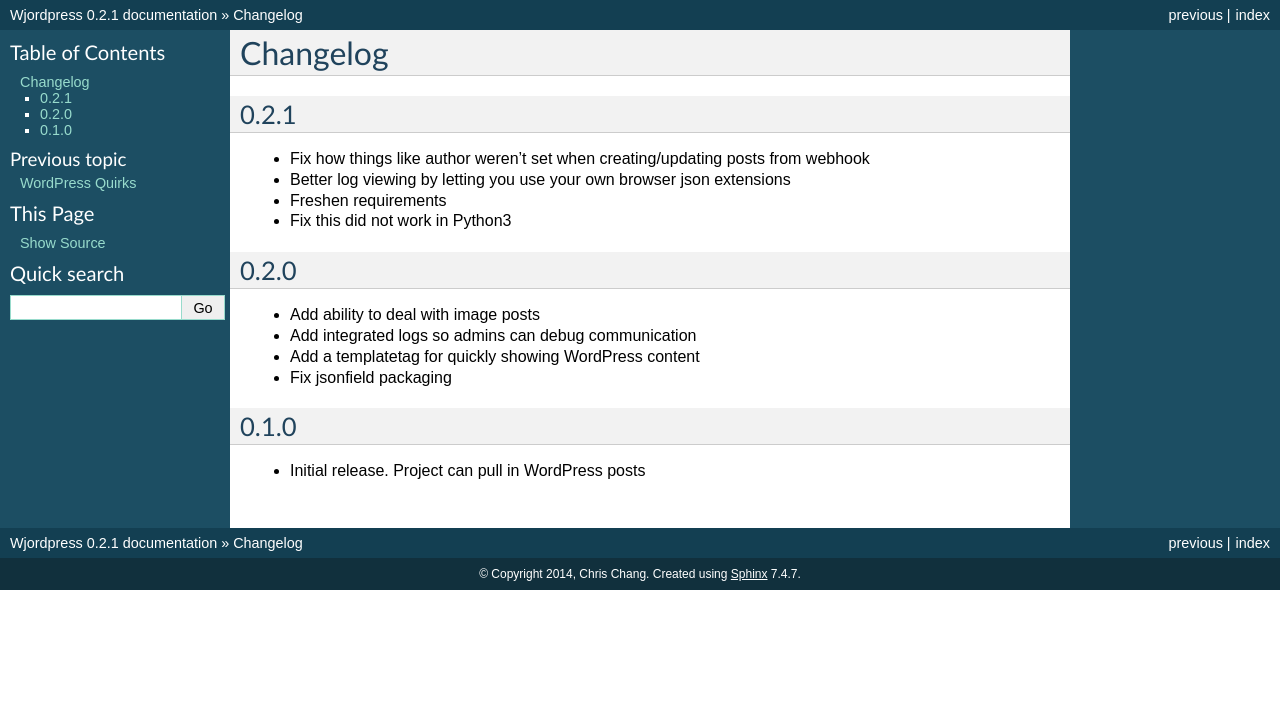
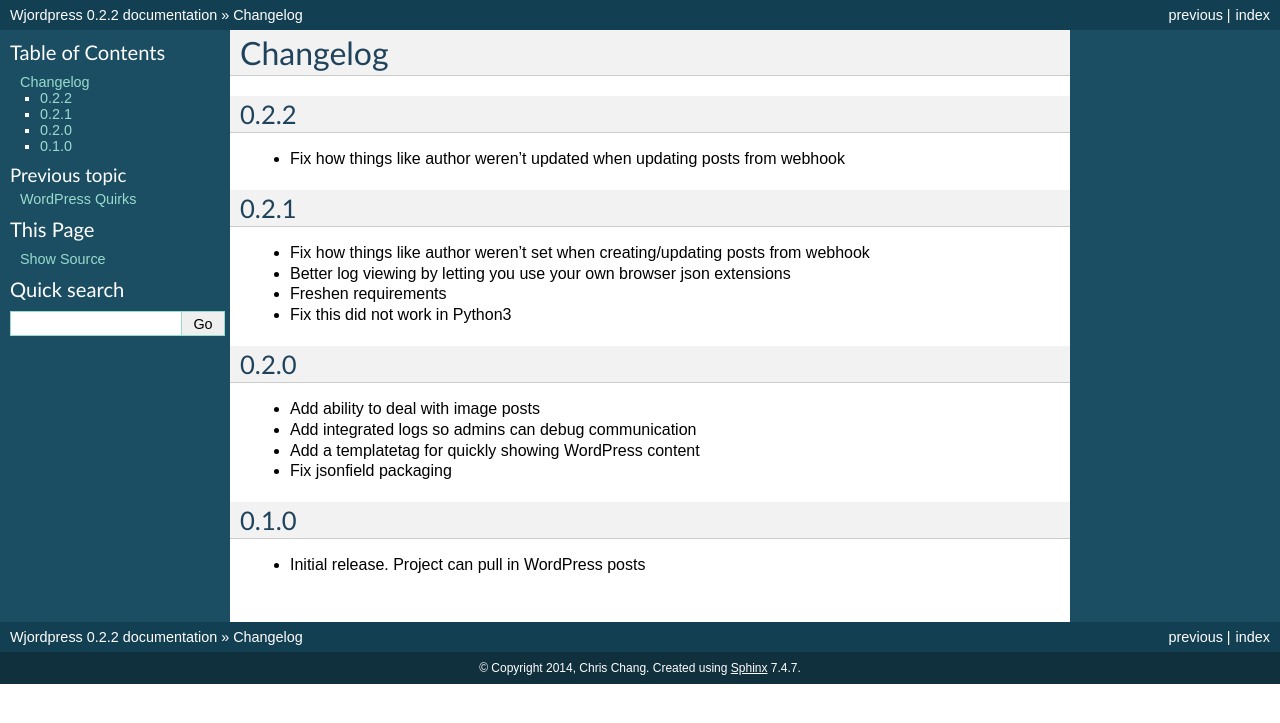
Before and after one commit to texastribune/wjordpress, a Sphinx documentation site: the page built from docs/changelog.rst, in a window 1280 px wide. Shown: the top 723 px of the page. Built offline with Sphinx 7.4.7, drawn with Linux system fonts in a browser that asks for light colours.

Commit message:
bump version to v0.2.2

```diff
--- a/docs/changelog.rst
+++ b/docs/changelog.rst
@@ -1,5 +1,10 @@
 Changelog
 =========
+
+0.2.2
+-----
+
+* Fix how things like author weren't updated when updating posts from webhook
 
 0.2.1
 -----
--- a/docs/conf.py
+++ b/docs/conf.py
@@ -51,9 +51,9 @@
 # built documents.
 #
 # The short X.Y version.
-version = '0.2.1'
+version = '0.2.2'
 # The full version, including alpha/beta/rc tags.
-release = '0.2.1'
+release = '0.2.2'
 
 # The language for content autogenerated by Sphinx. Refer to documentation
 # for a list of supported languages.
--- a/setup.py
+++ b/setup.py
@@ -3,7 +3,7 @@
 setup(
     name='wjordpress',
     # when bumping versions, also update __init__, sphinx config, and changelog
-    version='0.2.1',
+    version='0.2.2',
     author='Chris Chang',
     author_email='cchang@texastribune.org',
     url='https://github.com/texastribune/wjordpress',
--- a/wjordpress/__init__.py
+++ b/wjordpress/__init__.py
@@ -1 +1 @@
-__version__ = '0.2.1'
+__version__ = '0.2.2'
```
